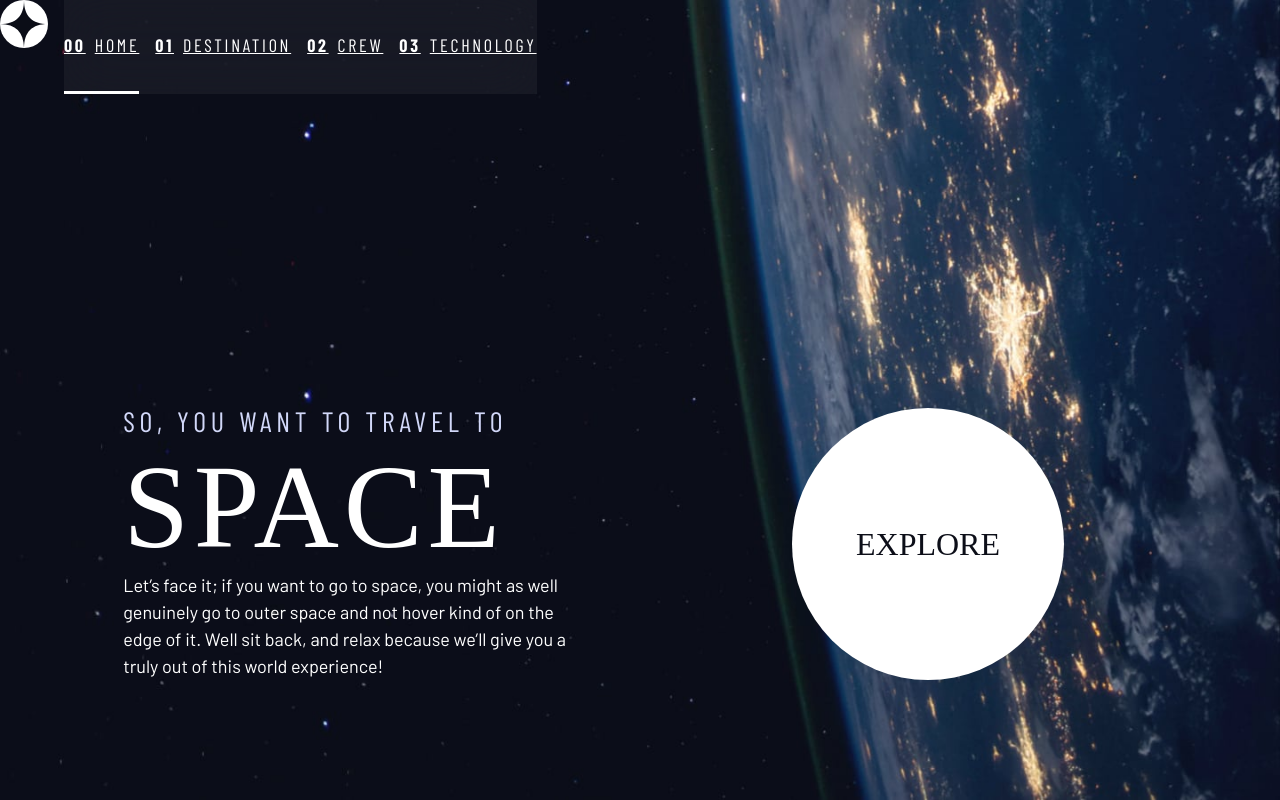
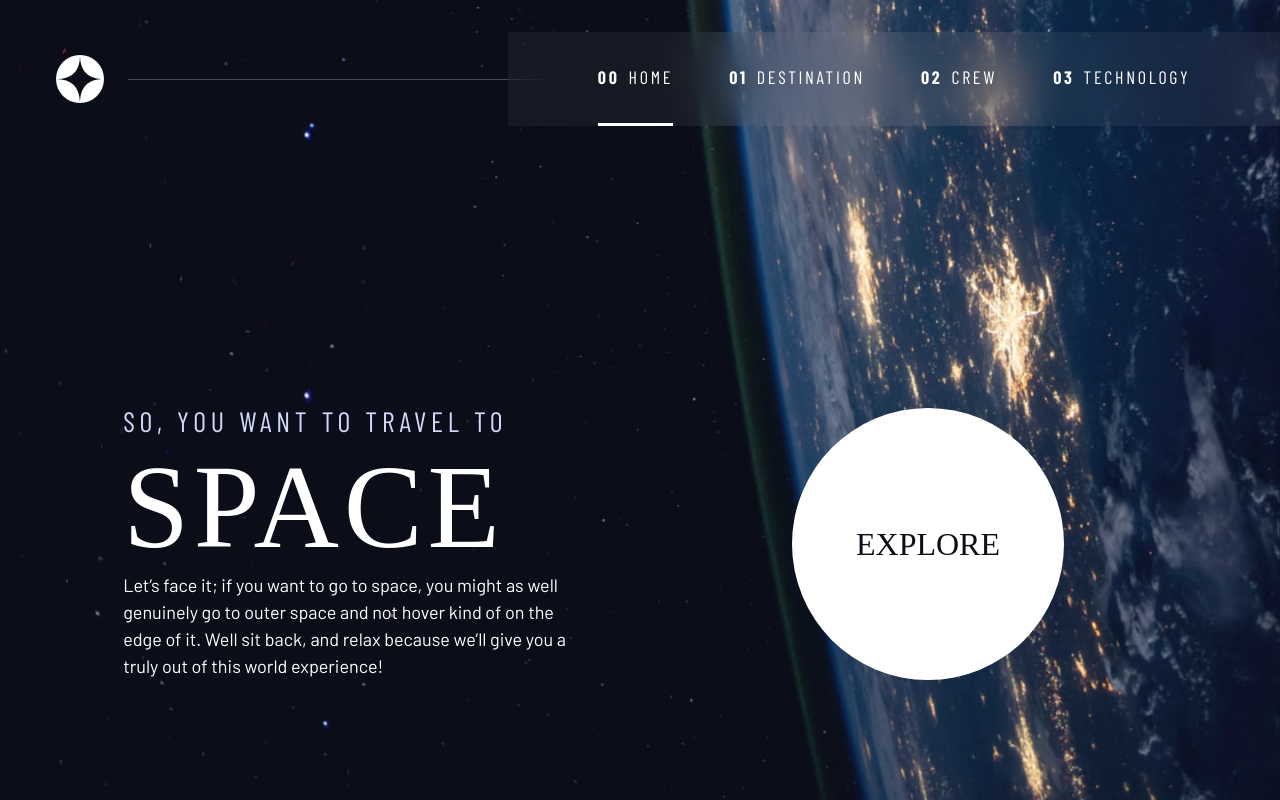
Before and after one commit to rustyff12/space-travel, a plain HTML site: page index.html in a window 1280 px wide. Drawn offline with nearby package versions, Linux system fonts and the light colour scheme; a web font is replaced by a local one.

Commit message:
media queries and nav fixed

```diff
--- a/css/index.css
+++ b/css/index.css
@@ -266,26 +266,44 @@ select {
 }
 
 /* --- Nav --- */
+.logo {
+    margin: 1.5rem clamp(1.5rem, 5vw, 3.5rem);
+}
+
+.primary-header {
+    justify-content: space-between;
+    align-items: center;
+}
 
 .primary-navigation {
+    --gap: clamp(1.5rem, 5vw, 3.5rem);
     --underline-gap: 2rem;
     list-style: none;
     padding: 0;
     margin: 0;
-    background: hsl(var(--clr-dark) /0.95);
-    /* backdrop-filter: blur(1.5rem); */
+    background: hsl(var(--clr-white) / 0.05);
+    backdrop-filter: blur(1.5rem);
+}
+
+.primary-navigation a {
+    text-decoration: none;
+}
+
+.primary-navigation a > span {
+    font-weight: 700;
+    margin-right: 0.5em;
 }
 
 .mobile-nav-toggle {
     display: none;
 }
 
-@supports (backdrop-filter: blur(1rem)) {
+/* @supports (backdrop-filter: blur(1rem)) {
     .primary-navigation {
         background: hsl( var(--clr-white) / 0.05);
-    backdrop-filter: blur(1.5rem);
+        backdrop-filter: blur(1.5rem);
     }
-}
+} */
 
 @media (max-width: 35rem) {
     .primary-navigation {
@@ -335,14 +353,37 @@ select {
     }
 }
 
-
-.primary-navigation > a {
-    text-decoration: none;
+@media (min-width: 35em) {
+    .primary-navigation {
+        padding-inline: clamp(3rem, 7vw, 7rem);
+    }
 }
 
-.primary-navigation a > span {
-    font-weight: 700;
-    margin-right: 0.5em;
+@media (min-width: 35em) and (max-width: 45em) {
+    .primary-navigation a > span {
+        display: none;
+    }
+}
+
+@media (min-width: 45em) {
+    .primary-header::after {
+        content: '';
+        display: block;
+        position: relative;
+        height: 1px;
+        width: 100%;
+        margin-right: -3.5rem;
+        background: hsl(var(--clr-white) /.25);
+        order: 1;
+    }
+
+    nav {
+        order: 2;
+    }
+
+    .primary-navigation {
+        margin-block: 2rem;
+    }
 }
 
 .underline-indicators > * {
```
Also changed, not shown: index.html (+3 -1 lines).
